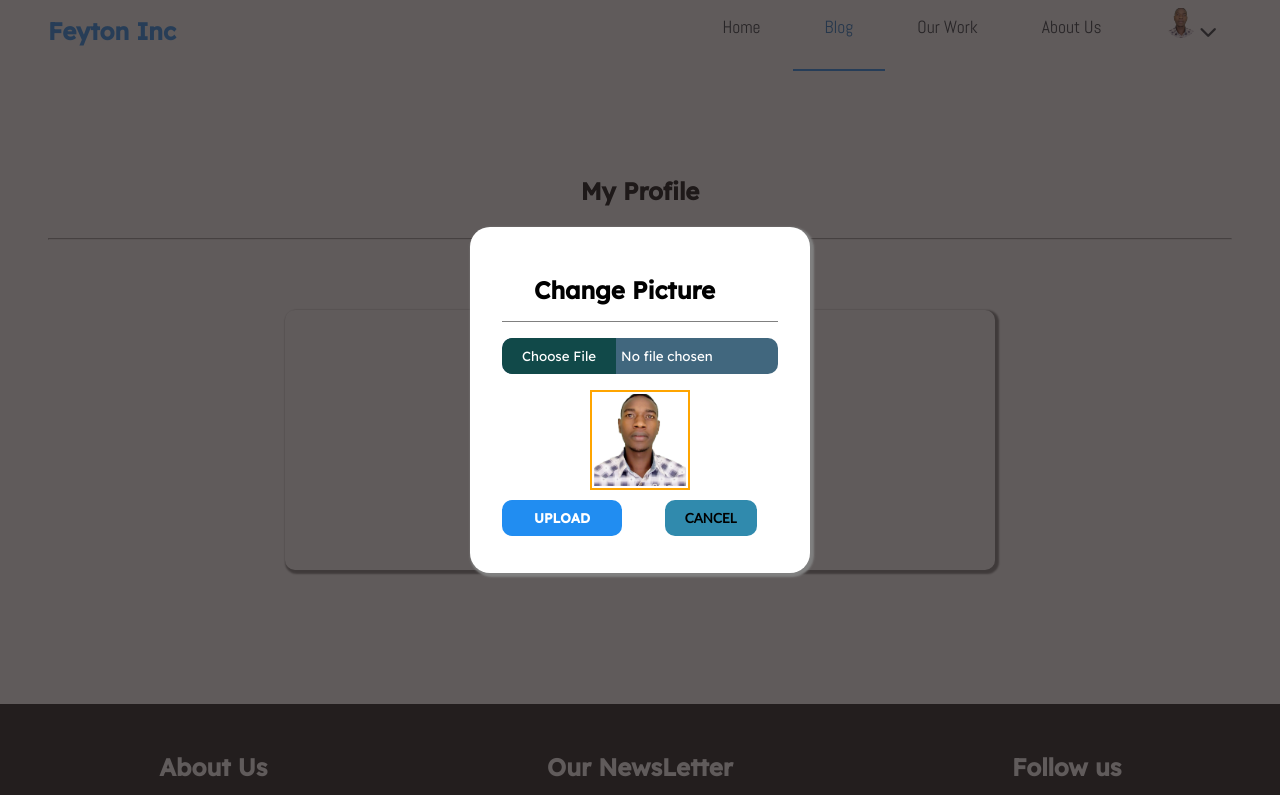
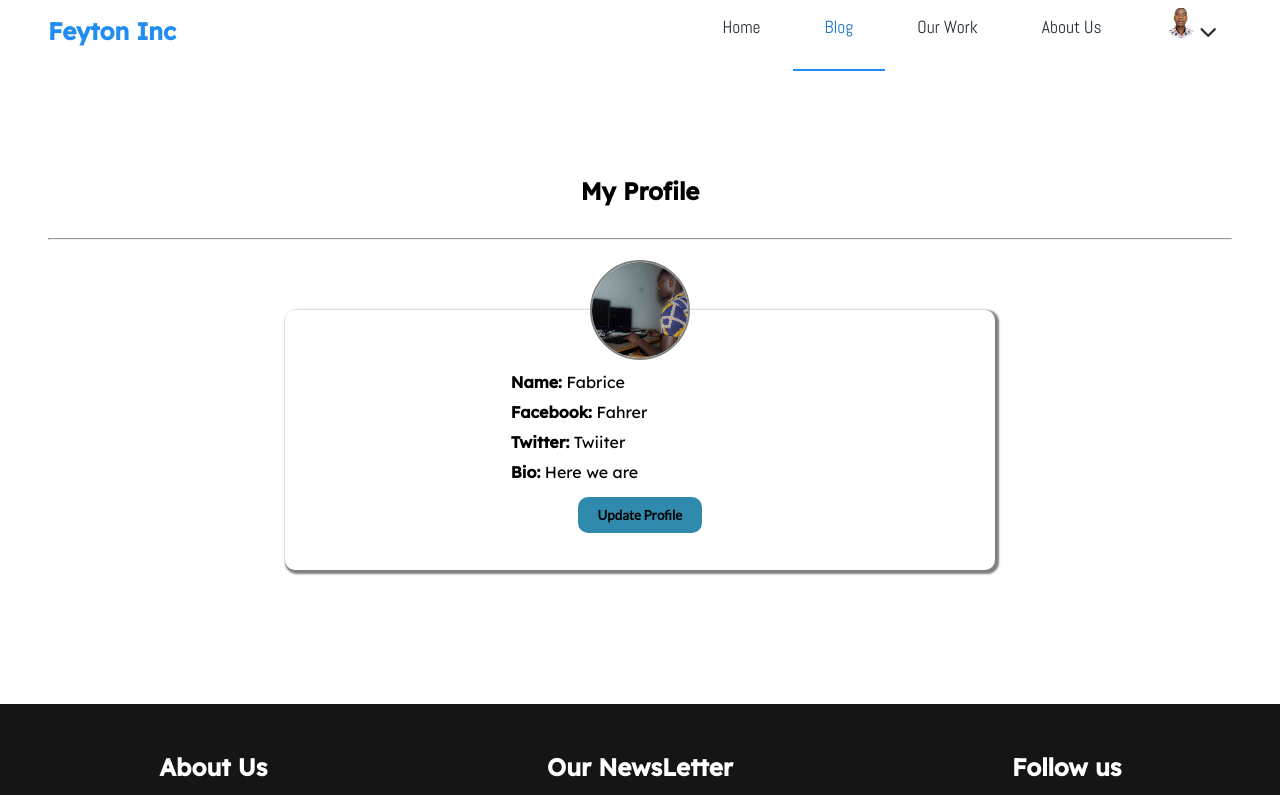
Before and after one commit to feyton/atlp_capstone_fabrice, a plain HTML site: page UI/pages/profile.html in a window 1280 px wide. Shown: the top 795 px of the page. Drawn offline with nearby package versions, Linux system fonts and the light colour scheme.

Commit message:
Update profile.html

```diff
--- a/UI/pages/profile.html
+++ b/UI/pages/profile.html
@@ -173,6 +173,7 @@
     <script src="../js/profile.js"></script>
     <script>
         $(document).ready(() => {
+            $(".modal").toggle(200)
             $(".modal #hideModal").click((e) => {
                 e.preventDefault();
                 $(".modal").toggle(200)
```
